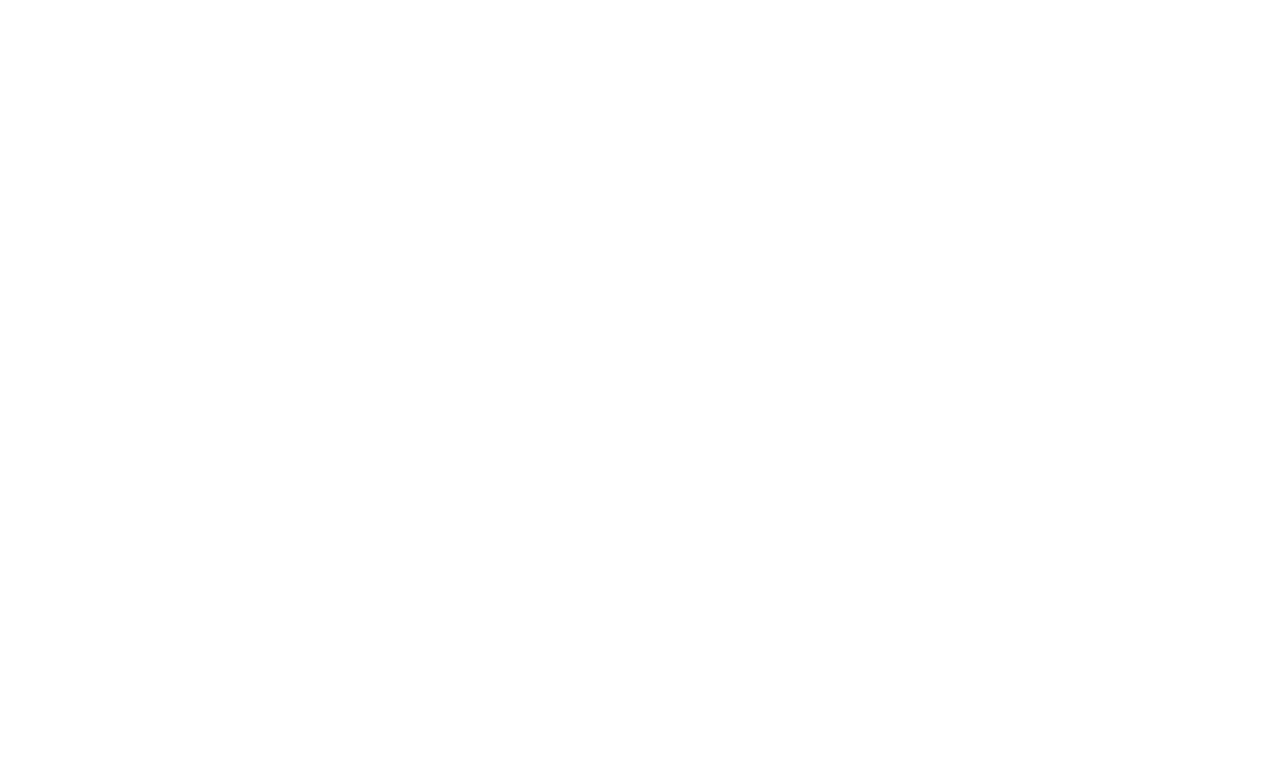
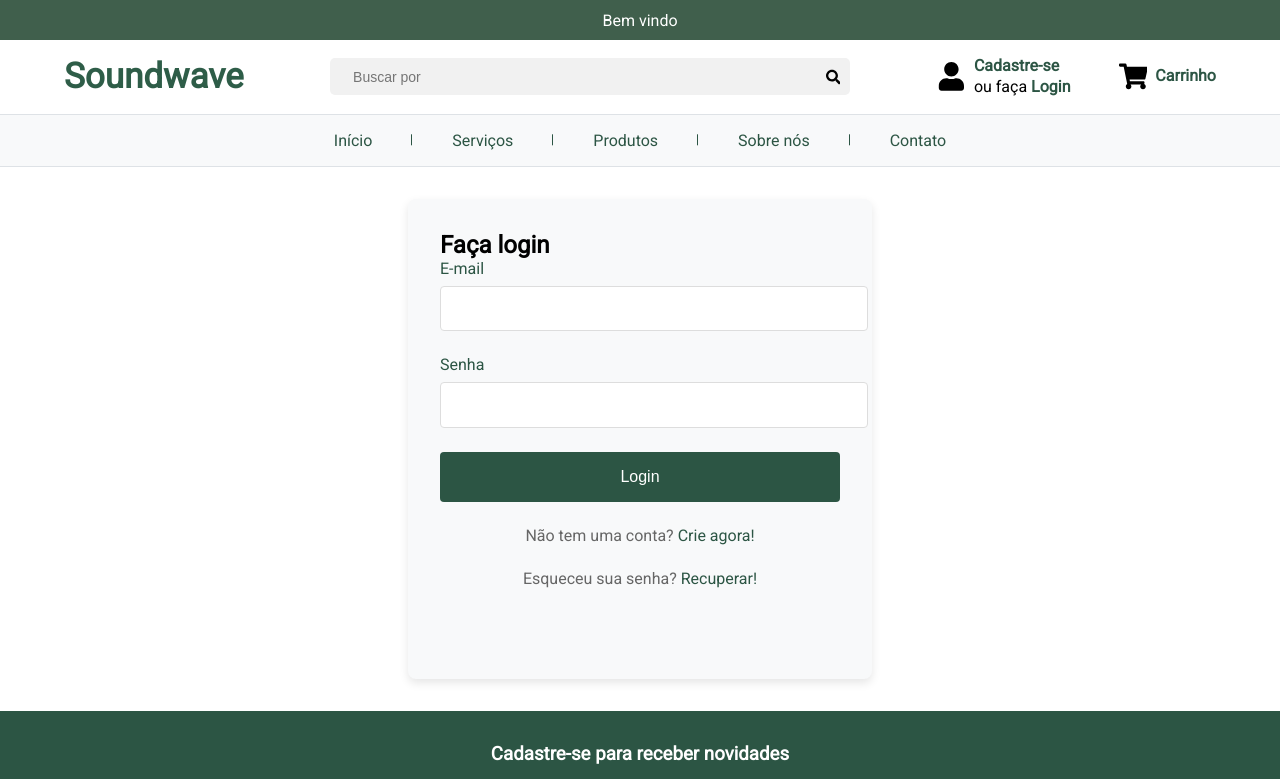
Before and after one commit to bpedroh/src-soundwave-frontend, a React (Vite) app: page /login in a window 1280 px wide. Before the commit this address had no page. Shown: the top 779 px of the page. Built offline with nearby package versions, Linux system fonts and the light colour scheme.

Commit message:
feat:criação pagina login

```diff
--- /dev/null
+++ b/src/pages/login/login.css
@@ -0,0 +1,62 @@
+.login_wrapper {
+  display: flex;
+  justify-content: center;
+  padding: 2rem;
+  min-height: 60vh;
+}
+
+.login_form {
+  width: 100%;
+  max-width: 400px;
+  padding: 2rem;
+  background: #f8f9fa;
+  border-radius: 8px;
+  box-shadow: 0 4px 10px rgba(0,0,0,0.1);
+}
+
+.form-group {
+  margin-bottom: 1.5rem;
+}
+
+label {
+  display: block;
+  margin-bottom: 0.5rem;
+  color: #2c5544;
+  font-weight: 500;
+}
+
+input {
+  width: 100%;
+  padding: 0.8rem;
+  border: 1px solid #ddd;
+  border-radius: 4px;
+  font-size: 1rem;
+}
+
+.submit-btn {
+  width: 100%;
+  padding: 1rem;
+  background-color: #2c5544;
+  color: white;
+  border: none;
+  border-radius: 4px;
+  cursor: pointer;
+  font-size: 1rem;
+  transition: background-color 0.3s;
+}
+
+.submit-btn:hover {
+  background-color: #3a7963;
+}
+
+.cadastro-link {
+  text-align: center;
+  margin-top: 1.5rem;
+  color: #666;
+}
+
+.cadastro-link a {
+  color: #2c5544;
+  text-decoration: none;
+  font-weight: 500;
+}
--- /dev/null
+++ b/src/pages/login/login.jsx
@@ -0,0 +1,76 @@
+import './login.css'
+import {enviarLogin} from './loginService'
+import React, { useState } from 'react';
+import { Link } from "react-router-dom";
+
+export default function Login() {
+    const [formData, setFormData] = useState({
+    email: '',
+    senha: '',
+  });
+
+
+  const handleChange = (e) => {
+    const { name, value } = e.target;
+    setFormData(prev => ({
+      ...prev,
+      [name]: value
+    }));
+  };
+
+   const handleSubmit = async (e) => {
+    e.preventDefault();
+
+    const resultado = await enviarLogin(formData);
+    if(resultado.success){
+        alert("sucesso")
+    }else{
+        alert(resultado.message)
+    }
+  }
+  return (
+    <>
+        <div className='login_wrapper'>
+        <form className='login_form' onSubmit={handleSubmit}>
+        <h2>Faça login</h2>
+
+        <div className="form-group">
+          <label htmlFor="email">E-mail</label>
+          <input
+            type="email"
+            id="email"
+            name="email"
+            value={formData.email}
+            onChange={handleChange}
+            required
+          />
+        </div>
+
+        <div className="form-group">
+          <label htmlFor="senha">Senha</label>
+          <input
+            type="password"
+            id="senha"
+            name="senha"
+            value={formData.senha}
+            onChange={handleChange}
+            required
+          />
+        </div>
+
+        <button type="submit" className="submit-btn">
+          Login
+        </button>
+
+        <p className="cadastro-link">
+          Não tem uma conta? <Link to="/cadastro">Crie agora!</Link>
+        </p>
+        <p className="cadastro-link">
+          Esqueceu sua senha? <Link to="/cadastro">Recuperar!</Link>
+        </p>
+      </form>
+    </div>
+    </>
+  )
+
+};
--- /dev/null
+++ b/src/pages/login/loginService.js
@@ -0,0 +1,35 @@
+import bcrypt from 'bcryptjs';
+
+
+export async function enviarLogin(formData){
+    const emailRegex = /^[^\s@]+@[^\s@]+\.[^\s@]+$/;
+
+      if (!emailRegex.test(formData.email)) {
+        return { success: false, message: 'E-mail inválido!' };
+    }
+
+
+    const payload = {
+        username: formData.email,
+        password: formData.senha
+  };
+
+    try {
+        const response = await fetch('http://localhost:8080/client/login', {
+        method: 'POST',
+        credentials: 'include',
+        headers: { 'Content-Type': 'application/json' },
+        body: JSON.stringify(payload)
+        });
+
+        if (response.ok) {
+            return { success: true };
+        } else {
+            const err = await response.json();
+        return { success: false, message: err.message || 'Erro no login' };
+        }
+    } catch (error) {
+        return { success: false, message: 'Erro ao conectar com o servidor.' };
+    }
+
+}
--- a/src/routes.jsx
+++ b/src/routes.jsx
@@ -2,6 +2,10 @@ import { BrowserRouter as Router, Routes, Route} from "react-router-dom"
 import Footer from './components/footer/footer';
 import Navbar from './components/navbar/Navbar'
 import Cadastro from "./pages/cadastro/cadastro";
+import Home from "./pages/home/home";
+import Cadastro_Realizado from './pages/cadastro_realizado/cadastro_realizado'
+import Login from './pages/login/login'
+import Confirmar_email from './pages/confirmar_email/confirmar_email'
 
 export const RoutesApp = () =>{
     return (
@@ -10,7 +14,32 @@ export const RoutesApp = () =>{
                 <Route path="/" element={
                     <>
                         <Navbar/>
+                        <Home/>
                         <Footer/>
+                    </>
+                }/>
+                <Route path="/cadastro-realizado" element={
+                    <>
+                        <Navbar />
+                        <Cadastro_Realizado />
+                        <Footer />
+
+                    </>
+                }/>
+                <Route path="/login" element={
+                    <>
+                        <Navbar />
+                        <Login />
+                        <Footer />
+
+                    </>
+                }/>
+                <Route path="/confirmar-email/:id/:token" element={
+                    <>
+                        <Navbar />
+                        <Confirmar_email />
+                        <Footer />
+
                     </>
                 }/>
                 <Route path="/cadastro" element={
```
